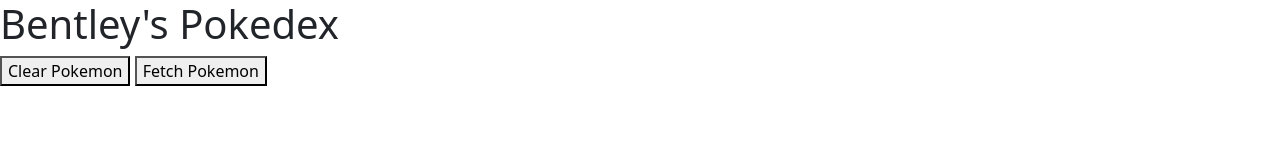
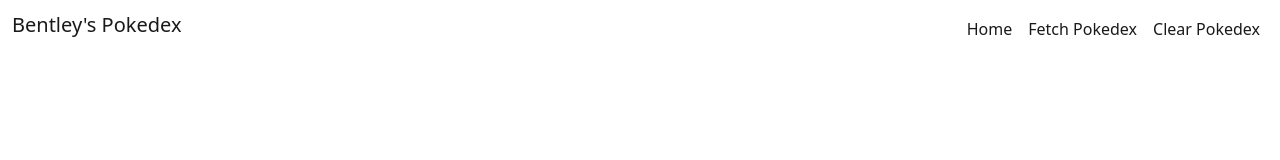
Before and after one commit to bentleyjensen/CF-Pokedex, a website: page index.html in a window 1280 px wide. Drawn offline with nearby package versions, Linux system fonts and the light colour scheme; no server answers.

Commit message:
Now with Bootstrap navbar

```diff
--- a/index.html
+++ b/index.html
@@ -11,9 +11,6 @@
         <link rel="stylesheet" type="text/css" href="css/styles.css">
     </head>
     <body>
-        <header>
-            <h1>Bentley's Pokedex</h1>
-        </header>
         <main>
             <!-- <div id="modal-container">
                 <div id="modal">
@@ -23,7 +20,7 @@
                 </div>
             </div> -->
 
-            <!-- Bootstrap Modal -->
+            <!-- Pokemon Details Modal -->
             <div class="modal fade" id="pokemonDetailsModal" tabindex="-1" aria-labelledby="pokemon-name-title" aria-hidden="true">
                 <div class="modal-dialog">
                     <div class="modal-content">
@@ -42,6 +39,7 @@
                 </div>
             </div>
 
+            <!-- Confirm Dialog Modal -->
             <div class="modal fade" id="confirmDialog" tabindex="-1" aria-labelledby="confirm-dialog-title" aria-hidden="true">
                 <div class="modal-dialog">
                     <div class="modal-content">
@@ -57,10 +55,36 @@
                     </div>
                 </div>
             </div>
-            <div class="pokdex-buttons">
-                <button id="clear-pokedex" class="button">Clear Pokemon</button>
-                <button id="fetch-pokedex" class="button">Fetch Pokemon</button>
-            </div>
+
+            <!-- Navbar -->
+            <nav class="navbar navbar-expand-lg navbar-light navbar-bg-light">
+                <div class="container-fluid">
+                    <h1 class="navbar-brand">Bentley's Pokedex</h1>
+                    <button class="navbar-toggler" type="button"
+                        data-bs-toggle="collapse"
+                        data-bs-target="#navbarSupportedContent"
+                        aria-controls="navbarSupportedContent"
+                        aria-expanded="false"
+                        aria-label="Toggle Navigation"
+                    >
+                        <span class="navbar-toggler-icon"></span>
+                    </button>
+                    <div class="collapse navbar-collapse" id="navbarSupportedContent">
+                        <ul class="navbar-nav ms-auto  me-0 mb-2 mb-lg-0">
+                            <li class="nav-item">
+                                <a class="nav-link active" href="#">Home</a>
+                            </li>
+                            <li class="nav-item">
+                                <a class="nav-link active" href="#">Fetch Pokedex</a>
+                            </li>
+                            <li class="nav-item">
+                                <a class="nav-link active" href="#">Clear Pokedex</a>
+                            </li>
+                        </ul>
+                    </div>
+                </div>
+            </nav>
+
             <div class="container my-3 gy-1 gx-3">
                 <div class="row" id="pokemon-list"></div>
             </div>
--- a/js/scripts.js
+++ b/js/scripts.js
@@ -95,7 +95,8 @@
         containerCol.classList.add('col-xs');
         containerCol.classList.add('col-sm-6');
         containerCol.classList.add('col-md-4');
-        containerCol.classList.add('col-lg-2');
+        containerCol.classList.add('col-lg-3');
+        containerCol.classList.add('col-xl-2');
 
         // Create children to append
         // const row = document.createElement('div');
```
